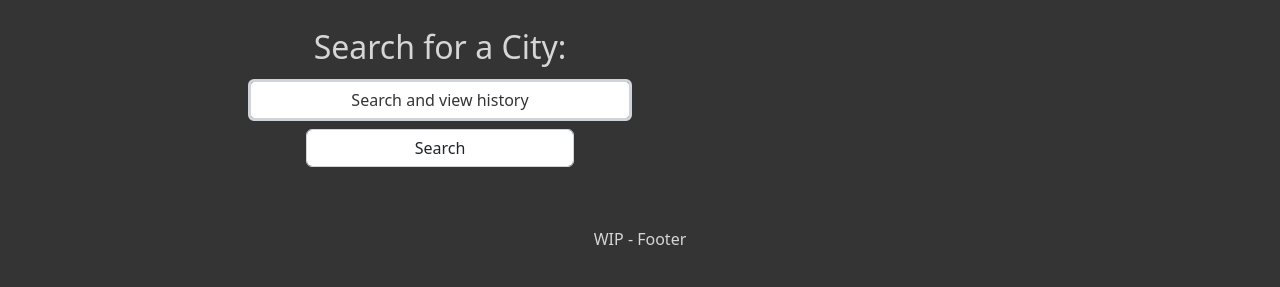
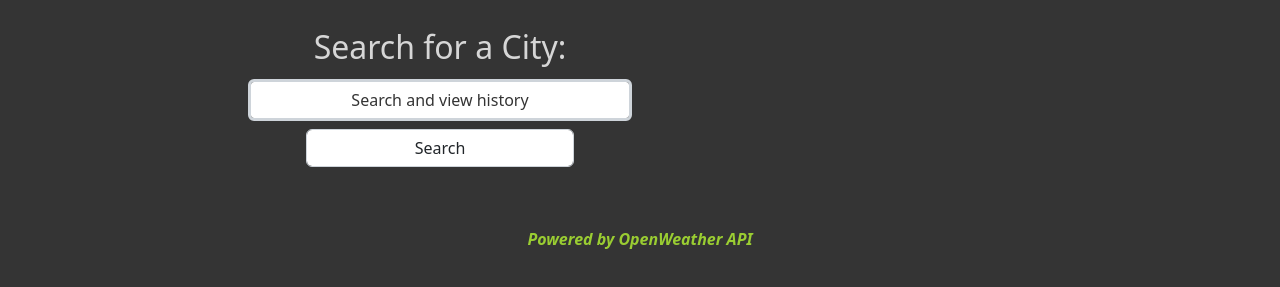
Before and after one commit to AywinK/Weather-Forecast-Web-App, a plain HTML site: page index.html in a window 1280 px wide. Shown: the part 61-348 px from the top of the page. Drawn offline with nearby package versions, Linux system fonts and the light colour scheme.

Commit message:
footer added

```diff
--- a/index.html
+++ b/index.html
@@ -46,7 +46,7 @@
         </section>
     </main>
 
-    <footer class="text-center">WIP - Footer</footer>
+    <footer class="text-center"><i><strong>Powered by OpenWeather API</strong></i></footer>
 
     <!-- Bootstrap v5.2 js -->
     <script src="https://cdn.jsdelivr.net/npm/bootstrap@5.2.3/dist/js/bootstrap.bundle.min.js"></script>
```
